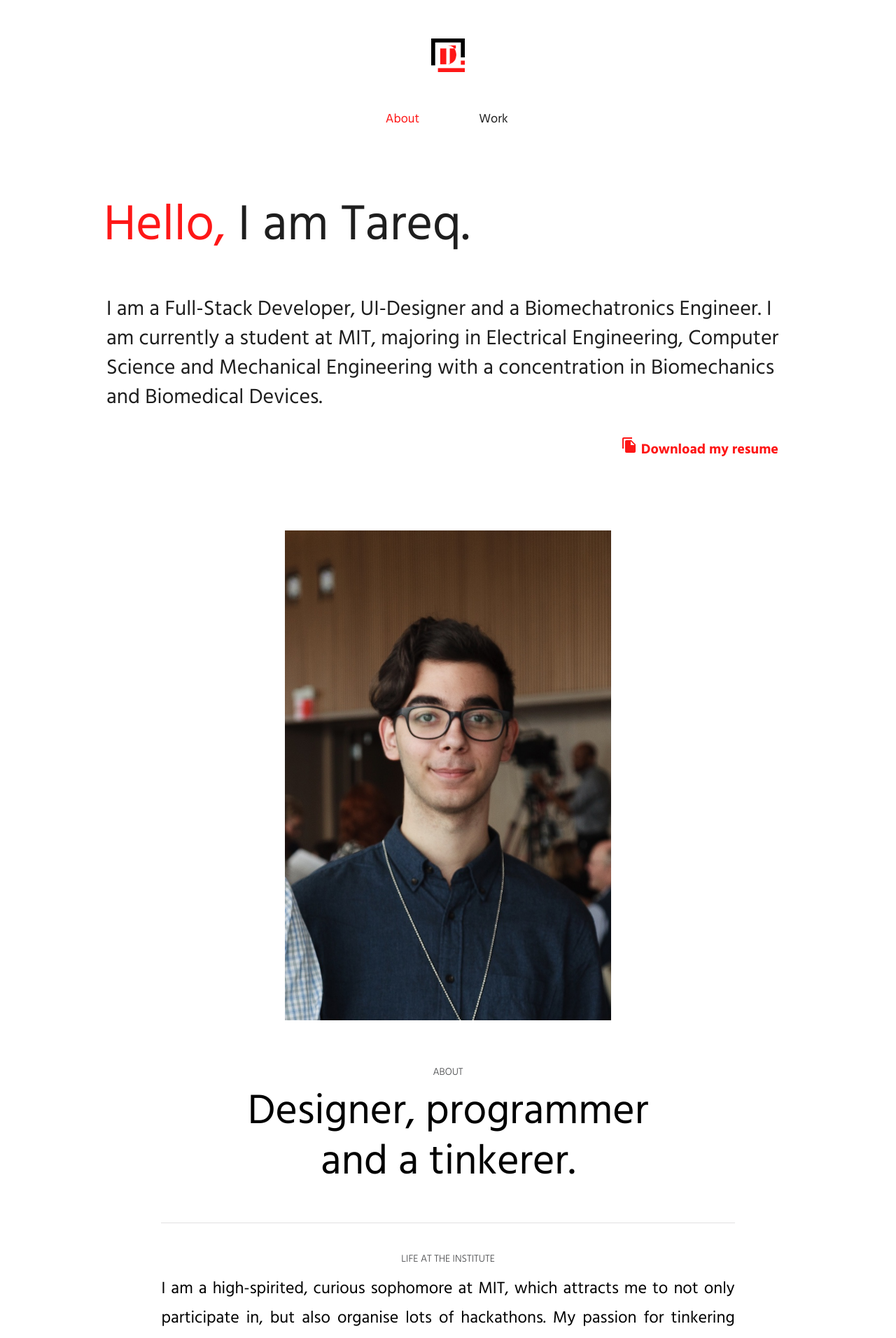
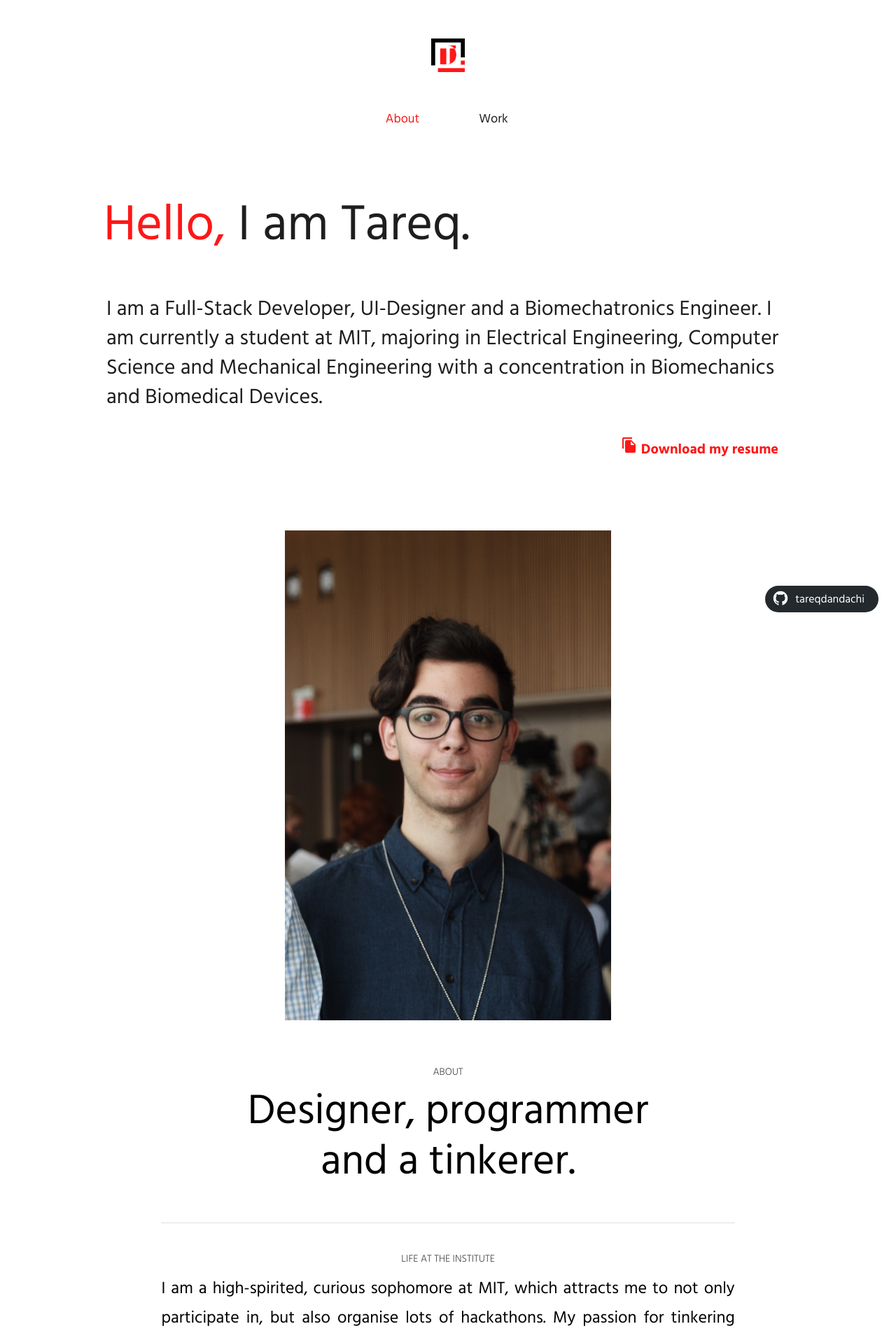
Before and after one commit to itstorque/2018-tareqdandachi.github.io, a Jekyll site: the page built from index.md, in a window 1280 px wide. Shown: the top 1912 px of the page at 70% size. Built offline with Jekyll 4.4.1, drawn with Linux system fonts in a browser that asks for light colours.

Commit message:
Github button added

```diff
--- /dev/null
+++ b/_includes/github_button.html
@@ -0,0 +1,10 @@
+<div id="github_button">
+
+  <a class="button" href="https://github.com/tareqdandachi">
+
+    <svg class="icon" viewBox="0 0 1792 1792" xmlns="http://www.w3.org/2000/svg"><path d="M896 128q209 0 385.5 103t279.5 279.5 103 385.5q0 251-146.5 451.5t-378.5 277.5q-27 5-40-7t-13-30q0-3 .5-76.5t.5-134.5q0-97-52-142 57-6 102.5-18t94-39 81-66.5 53-105 20.5-150.5q0-119-79-206 37-91-8-204-28-9-81 11t-92 44l-38 24q-93-26-192-26t-192 26q-16-11-42.5-27t-83.5-38.5-85-13.5q-45 113-8 204-79 87-79 206 0 85 20.5 150t52.5 105 80.5 67 94 39 102.5 18q-39 36-49 103-21 10-45 15t-57 5-65.5-21.5-55.5-62.5q-19-32-48.5-52t-49.5-24l-20-3q-21 0-29 4.5t-5 11.5 9 14 13 12l7 5q22 10 43.5 38t31.5 51l10 23q13 38 44 61.5t67 30 69.5 7 55.5-3.5l23-4q0 38 .5 88.5t.5 54.5q0 18-13 30t-40 7q-232-77-378.5-277.5t-146.5-451.5q0-209 103-385.5t279.5-279.5 385.5-103zm-477 1103q3-7-7-12-10-3-13 2-3 7 7 12 9 6 13-2zm31 34q7-5-2-16-10-9-16-3-7 5 2 16 10 10 16 3zm30 45q9-7 0-19-8-13-17-6-9 5 0 18t17 7zm42 42q8-8-4-19-12-12-20-3-9 8 4 19 12 12 20 3zm57 25q3-11-13-16-15-4-19 7t13 15q15 6 19-6zm63 5q0-13-17-11-16 0-16 11 0 13 17 11 16 0 16-11zm58-10q-2-11-18-9-16 3-14 15t18 8 14-14z"/></svg>
+
+
+    tareqdandachi</a>
+
+</div>
--- a/_layouts/default.html
+++ b/_layouts/default.html
@@ -28,6 +28,8 @@
 
     {%- include contact.html -%}
 
+    {%- include github_button.html -%}
+
     <footer>
       TAREQ DANDACHI © 2019
     </footer>
--- a/resources/main.css
+++ b/resources/main.css
@@ -203,6 +203,53 @@ footer {
   padding: 10px;
   padding-bottom: 12px;
   font-weight: 400;
+
+}
+
+#github_button .button {
+
+  background-color: #24292e;
+  color: white;
+
+  font-weight: normal;
+
+  font-size: 16px;
+  text-align: left;
+
+  height: 32px;
+  padding-top: 0px;
+  padding-bottom: 6px;
+
+  width: auto;
+  padding-right: 20px;
+
+  -webkit-border-radius: 20px;
+  -moz-border-radius: 20px;
+  border-radius: 20px;
+
+  position: fixed;
+  bottom: 25px;
+  right: 25px;
+
+}
+
+#github_button .button .icon {
+
+  fill: white;
+
+  width: 24px;
+  height: 24px;
+
+  padding-left: 10px;
+  padding-right: 5px;
+
+  transform: translateY(6px);
+
+}
+
+#github_button .button:hover {
+
+  background-color: var(--pop);
 
 }
 
```
